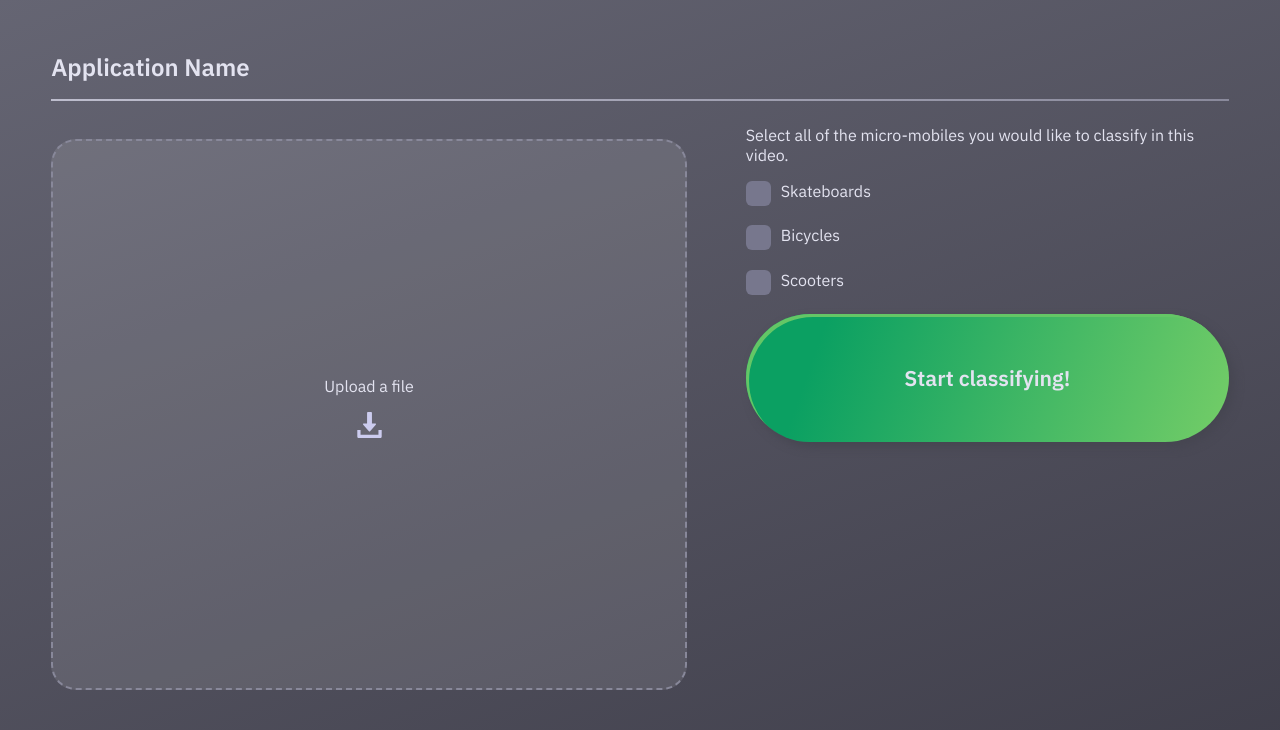
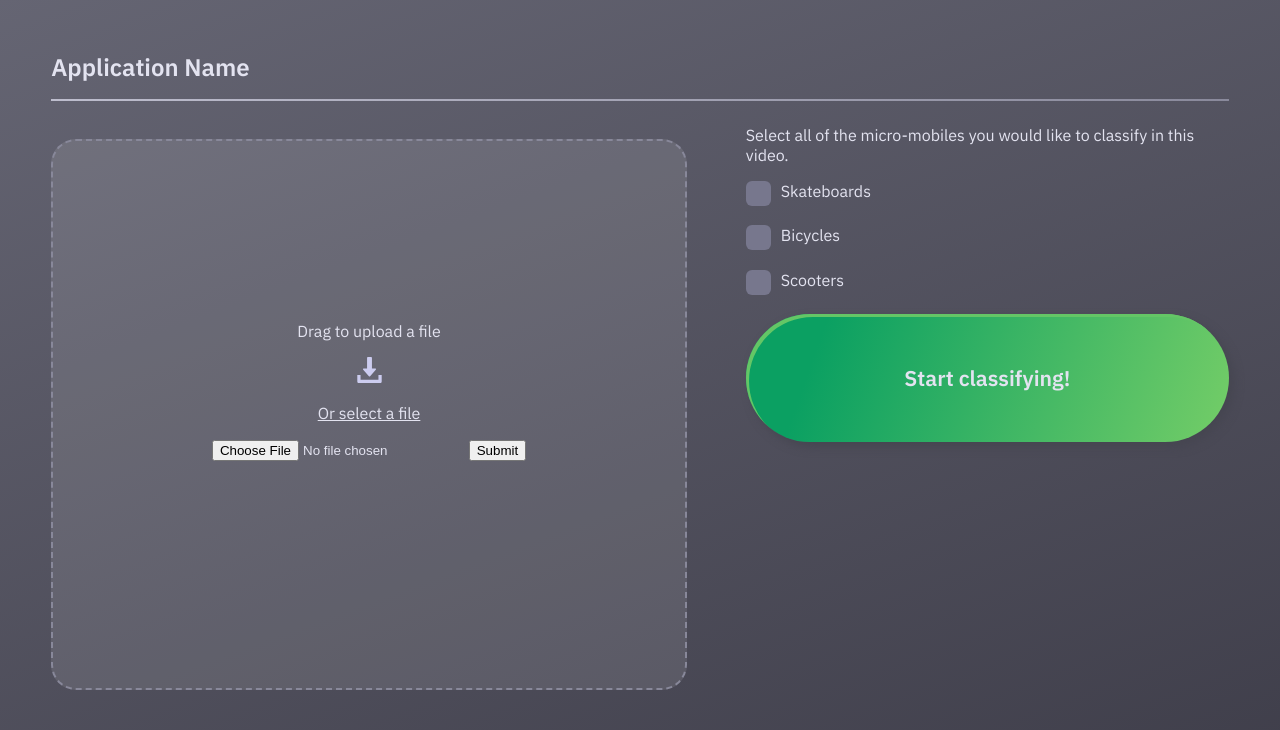
Before and after one commit to Capstone305/project-305, a Python web app: template src/templates/index.html in a window 1280 px wide. Shown: the top 730 px of the page. Run offline with Jinja, Linux system fonts and the light colour scheme; the template is opened without the code that fills it, so the values that code supplies are empty.

Commit message:
Added primitive file upload button.

```diff
--- a/src/css/style.css
+++ b/src/css/style.css
@@ -60,7 +60,7 @@ hr {
 
 .drag-upload div {
     position: relative;
-    top: 40%;
+    top: 30%;
     width: 100%;
     text-align: center;
 }
@@ -177,3 +177,7 @@ hr {
     text-decoration-line: underline;
     text-decoration-color: var(--link-text);
 }
+
+#file-select {
+    text-decoration: underline;
+}
--- a/src/templates/index.html
+++ b/src/templates/index.html
@@ -14,14 +14,22 @@
 
             <span class="drag-upload">
                 <div>
-                    <p>Upload a file</p>
+                    <p>Drag to upload a file</p>
                     <img src="../img/upload-icon.svg" alt="Upload icon" id="upload-icon"/>
+                    <p id="file-select">Or select a file</p>
+
+                    <!-- File upload -->
+                    <form action="/action_page">
+                        <input type="file" id="my-data" name="filename">
+                        <input type="submit">
+                    </form>
+
                 </div>
             </span>
 
             <span class="options">
 
-                    <p>Select all of the micro-mobiles you would like to classify in this video.</p>
+                    <p id="info">Select all of the micro-mobiles you would like to classify in this video.</p>
 
                     <label class="mmb-container">Skateboards
                         <input type="checkbox">
```
